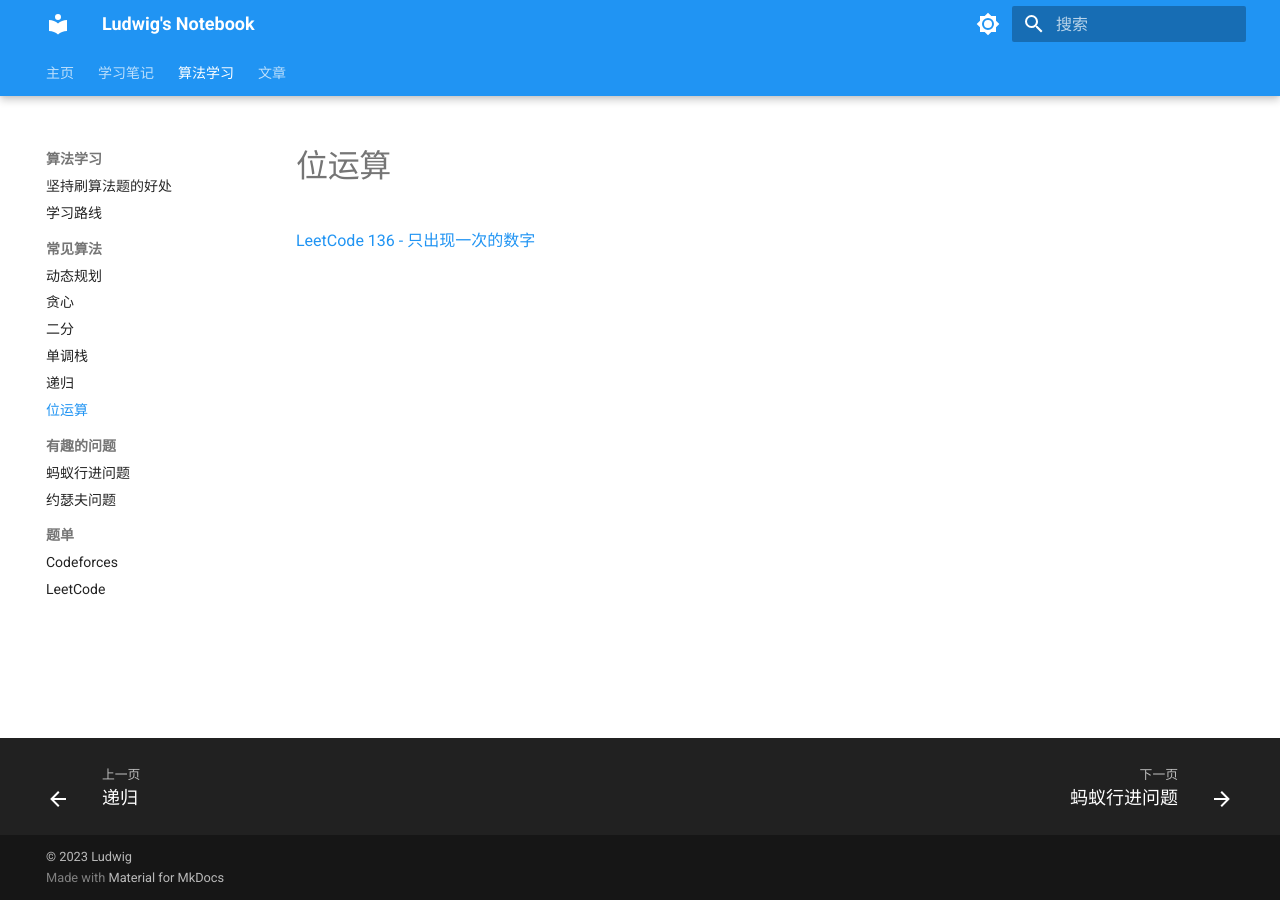
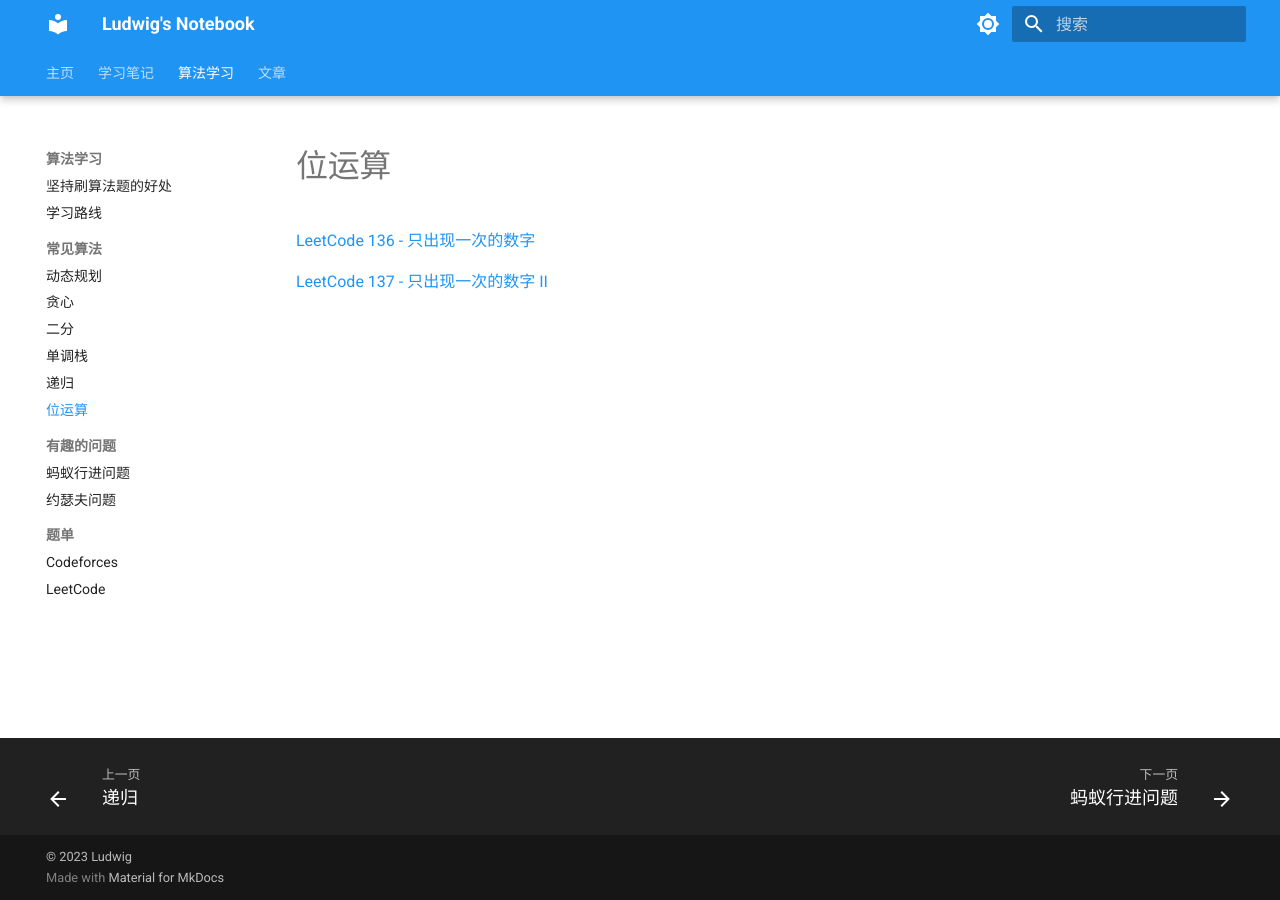
Before and after one commit to cs32963/Notebook, an MkDocs documentation site: the page built from docs/algorithms/bitwise_ops.md, in a window 1280 px wide. Built offline with MkDocs 1.6.1 and Material for MkDocs 9.7.7, drawn with Linux system fonts in a browser that asks for light colours.

Commit message:
update algorithms

```diff
--- a/docs/algorithms/bitwise_ops.md
+++ b/docs/algorithms/bitwise_ops.md
@@ -1,3 +1,5 @@
 # 位运算
 
 [LeetCode 136 - 只出现一次的数字](https://leetcode.cn/problems/single-number/)
+
+[LeetCode 137 - 只出现一次的数字 II](https://leetcode.cn/problems/single-number-ii/)
```
